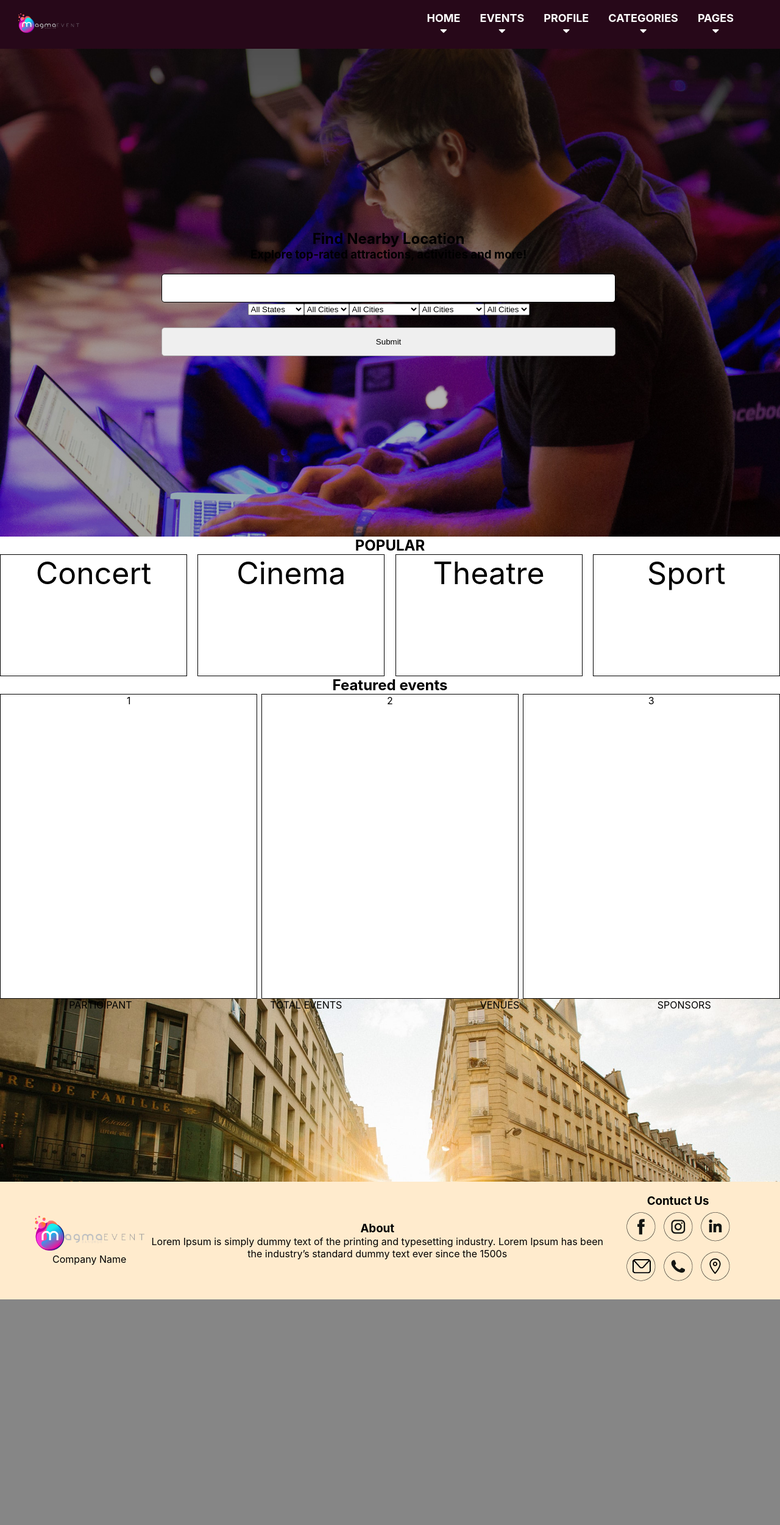
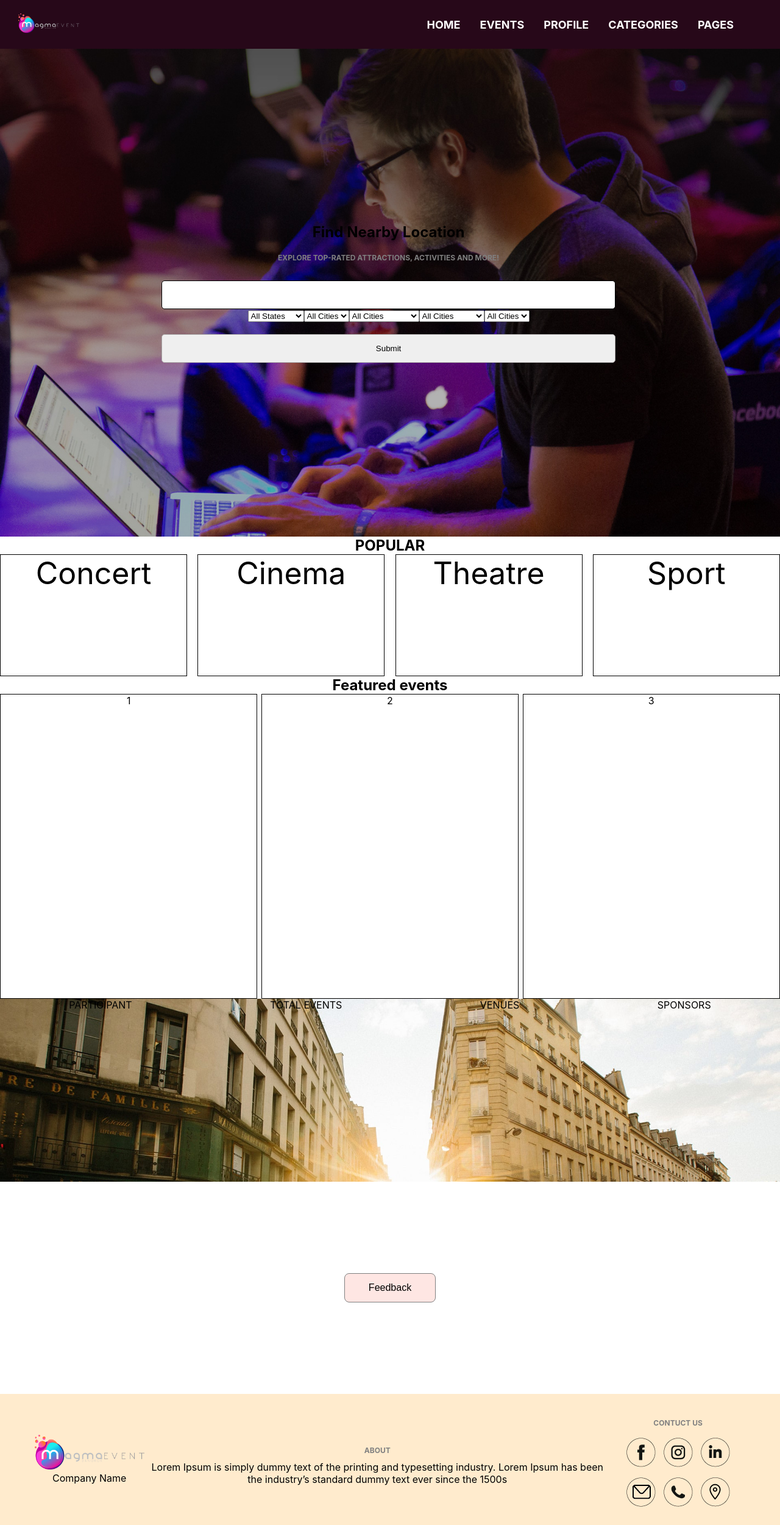
Before and after one commit to AvetikNersisyan/event-management-group9, a React (Create React App) app: page / in a window 1280 px wide. Shown: the whole page at 61% size. Before the commit the page ends 2131 px from the top, so only its background shows below. Built offline with nearby package versions, Linux system fonts and the light colour scheme; data requests are answered from the project's data file.

Commit message:
feedback

```diff
--- a/package.json
+++ b/package.json
@@ -10,6 +10,7 @@
     "react": "^17.0.2",
     "react-datepicker": "^4.6.0",
     "react-dom": "^17.0.2",
+    "react-icons": "^4.3.1",
     "react-redux": "^7.2.6",
     "react-router-dom": "^6.2.1",
     "react-scripts": "5.0.0",
--- a/src/components/categories/index.js
+++ b/src/components/categories/index.js
@@ -1,11 +1,17 @@
+/* eslint-disable react/jsx-no-undef */
 import './style.css';
 import { useState } from 'react';
 import DatePicker from 'react-datepicker';
 import 'react-datepicker/dist/react-datepicker.css';
+import { useSelector } from 'react-redux';
+//import Feedback from '../feedback';
 
 const Categories = () => {
 	const [startDate, setStartDate] = useState(null);
 	const [endDate, setEndDate] = useState(null);
+
+	const state = useSelector((s) => s.UserDuck.events);
+	console.log(state);
 
 	return (
 		<div className='wrapper'>
@@ -128,6 +134,8 @@ const Categories = () => {
 					</div>
 				</form>
 			</div>
+			{/*
+			<Feedback /> */}
 		</div>
 	);
 };
--- /dev/null
+++ b/src/components/feedback/index.css
@@ -0,0 +1,122 @@
+.feedback{
+    margin-top: 150px;
+    margin-bottom: 50px;
+
+}
+
+
+
+     /*  .contacts_item{
+        flex-basis:36%;
+        position: relative;
+      } */
+
+
+        h3{
+          color: grey;
+
+         font-size: 12px;
+         margin-top: 20px;
+         margin-bottom: 10px;
+         text-transform: uppercase;
+      }
+
+      .close-btn{
+        position: absolute;
+        top:-20px;
+        right:650px;
+        width: 20px;
+
+         border-radius:50%;
+          cursor: pointer;
+
+
+
+
+
+
+       }
+
+
+
+
+
+     /*  .form-element{
+        display: flex;
+          justify-content: space-between;
+         } */
+
+        /*  .half{
+          flex-basis: 49%;
+         }
+            */
+          /*   input{
+              width:100%;
+              margin-top: 20px;
+              padding: 15px;
+            } */
+    .forms{
+      position: relative;
+      margin-top: 20px;
+
+    }
+
+
+
+    .toggle{
+      width: 150px;
+      background-color: #fee6e3;
+      border: 2px solid #111;
+      border-radius: 8px;
+      cursor: pointer;
+      font-size: 16px;
+      height: 48px;
+      border: 1px solid gray;
+
+    }
+
+     input.active_input{
+        border-color: #885a60;
+       }
+       input:hover{
+        border-color:#885a60 ;
+        }
+
+       .msginput{
+
+         padding: 50px 10px;
+        }
+
+
+        .submit{
+          margin-top: 25px;
+          background:#885a60;
+          color:#fff;
+          border:1pxsolid#eee;
+          border-radius:8px;
+          box-shadow:5px5px5px#eee;
+          text-shadow:none;
+          width: 150px;
+          height: 48px;
+         }
+         .submit:hover{
+          background:#331e21;;
+          color:#fff;
+          border:1pxsolid#eee;
+          box-shadow:5px5px5px#eee;
+          text-shadow:none;
+         }
+
+
+
+   input{
+     width: 30%;
+
+
+   }
+
+   .stars{
+    margin-top: 25px;
+    cursor: pointer;
+    font-size: 24px;
+}
--- /dev/null
+++ b/src/components/feedback/index.js
@@ -0,0 +1,111 @@
+import { useState } from 'react';
+import './index.css';
+import { FaStar } from 'react-icons/fa';
+const colors = {
+    orange: '#471d1b',
+    grey: '#a9a9a9',
+};
+
+const Feedback = () => {
+    const [modal, setModal] = useState(false);
+    const [currentValue, setCurrentValue] = useState(0);
+    const [hoverValue, setHoverValue] = useState(undefined);
+    const [data, setData] = useState({
+        name: '',
+        email: '',
+        feedback: '',
+    });
+    const stars = Array(5).fill(0);
+
+    const handleChange = (e) => {
+        const { name, value } = e.target;
+        console.log(value);
+        setData({ ...data, [name]: value });
+    };
+    const handleSubmit = (e) => {
+        e.preventDefault();
+        console.log(data);
+    };
+    const handleClick = (value) => {
+        setCurrentValue(value);
+    };
+    const handleMouseOver = (newHoverValue) => {
+        setHoverValue(newHoverValue);
+    };
+
+    const handleMouseLeave = () => {
+        setHoverValue(undefined);
+    };
+    return (
+        <div className='feedback'>
+            {!modal && (
+                <button className='toggle' onClick={() => setModal((value) => !value)}>
+                    Feedback
+                </button>
+            )}
+
+            <div className='box'>
+                {modal && (
+                    <form className='forms' action='' onSubmit={handleSubmit}>
+                        <button
+                            className='close-btn'
+                            onClick={() => setModal((value) => !value)}
+                        >
+                            X
+                        </button>
+
+                        <div>
+                            <input
+                                type='text'
+                                className='active_input'
+                                placeholder='YOUR NAME'
+                                name='name'
+                                onChange={(e) => handleChange(e)}
+                            />
+                        </div>
+                        <div>
+                            <input
+                                type='text'
+                                name='email'
+                                placeholder='YOUR E-MAIL'
+                                onChange={(e) => handleChange(e)}
+                            />
+                        </div>
+
+                        <div>
+                            <input
+                                className='msginput'
+                                type='text'
+                                placeholder='LEAVE YOUR MESSAGE'
+                                name='feedback'
+                                onChange={(e) => handleChange(e)}
+                            />
+                        </div>
+                        <div className='stars'>
+                            <h3>Rate our service</h3>
+                            {stars.map((_, index) => {
+                                return (
+                                    <FaStar
+                                        key={index}
+                                        onClick={() => handleClick(index + 1)}
+                                        onMouseOver={() => handleMouseOver(index + 1)}
+                                        onMouseLeave={handleMouseLeave}
+                                        color={
+                                            (hoverValue || currentValue) > index
+                                                ? colors.orange
+                                                : colors.grey
+                                        }
+                                    />
+                                );
+                            })}
+                        </div>
+
+                        <button className='submit'>SUBMIT FEEDBACK</button>
+                    </form>
+                )}
+            </div>
+        </div>
+    );
+};
+
+export default Feedback;
--- a/src/components/footer/footer.css
+++ b/src/components/footer/footer.css
@@ -1,4 +1,5 @@
 .footer {
+  margin-top: 150px;
   display: flex;
   justify-content: space-between;
   align-items: center;
--- a/src/components/header/index.js
+++ b/src/components/header/index.js
@@ -2,7 +2,7 @@ import { NavLink } from 'react-router-dom';
 import './index.css';
 
 // eslint-disable-next-line no-unused-vars
-import Dropdown from './Dropdown';
+//import Dropdown from './Dropdown';
 import { useState } from 'react';
 import Logo from '../../assets/img/logo.png';
 import { useSelector } from 'react-redux';
@@ -44,9 +44,9 @@ const Index = () => {
 							onMouseLeave={onMouseLeave}
 						>
 							<NavLink to={'/'} className='nav-links' onClick={closeMobileMenu}>
-								Home <i className='fas fa-caret-down' />
+								Home
 							</NavLink>
-							{dropdown && <Dropdown />}
+							{/* {dropdown && <Dropdown />} */}
 						</li>
 						<li className='nav-item'>
 							<NavLink
@@ -54,7 +54,7 @@ const Index = () => {
 								className='nav-links'
 								onClick={closeMobileMenu}
 							>
-								Events <i className='fas fa-caret-down' />
+								Events
 							</NavLink>
 						</li>
 						<li className='nav-item'>
@@ -63,7 +63,7 @@ const Index = () => {
 								className='nav-links'
 								onClick={closeMobileMenu}
 							>
-								Profile <i className='fas fa-caret-down' />
+								Profile
 							</NavLink>
 						</li>
 						<li className='nav-item'>
@@ -72,7 +72,7 @@ const Index = () => {
 								className='nav-links'
 								onClick={closeMobileMenu}
 							>
-								Categories <i className='fas fa-caret-down' />
+								Categories
 							</NavLink>
 						</li>
 						<li className='nav-item'>
@@ -81,7 +81,7 @@ const Index = () => {
 								className='nav-links'
 								onClick={closeMobileMenu}
 							>
-								Pages <i className='fas fa-caret-down' />
+								Pages
 							</NavLink>
 						</li>
 
--- a/src/components/home/index.js
+++ b/src/components/home/index.js
@@ -3,6 +3,7 @@ import './index.css';
 import Populiar from './populiar';
 import Featured from './featured';
 import Review from '../review';
+import Feedback from '../feedback';
 const Home = () => {
   return (
     <div className='global-container'>
@@ -12,6 +13,7 @@ const Home = () => {
       <Populiar />
       <Featured />
       <Review />
+      <Feedback />
     </div>
   );
 };
```
Also changed, not shown: src/components/footer/index.js (+21 -17 lines), 1 other file (tests, documents, lock files or other folders).
